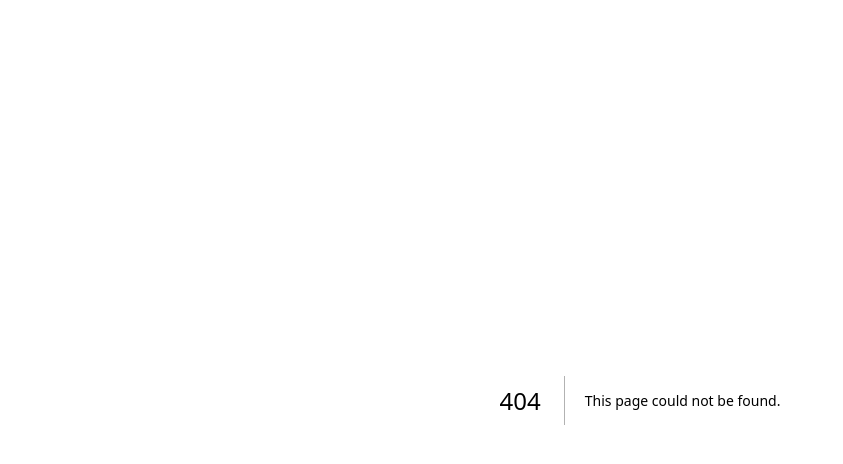
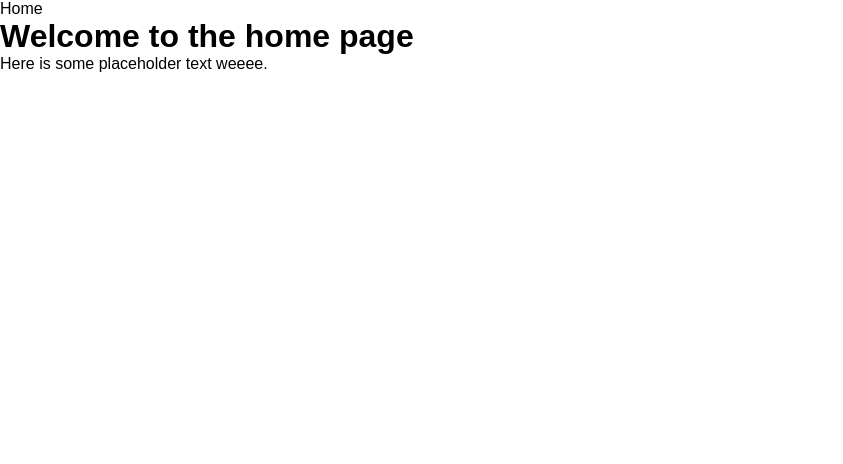
Before and after one commit to derickmoncado/react-next-boilerplate, a Next.js app: page /home in a window 1280 px wide. Before the commit this address had no page. Shown: the top 464 px of the page, without its empty margins (0-843 px from the left). Built offline with nearby package versions, Linux system fonts and the light colour scheme.

Commit message:
Added some dummy pages

```diff
--- /dev/null
+++ b/src/app/home/page.tsx
@@ -0,0 +1,11 @@
+export default function HomePage() {
+	return (
+		<main>
+			<header>
+				<p>Home</p>
+				<h1>Welcome to the home page</h1>
+				<p>Here is some placeholder text weeee.</p>
+			</header>
+		</main>
+	);
+}
--- a/src/app/layout.tsx
+++ b/src/app/layout.tsx
@@ -13,7 +13,9 @@ export default function RootLayout({
 }>) {
 	return (
 		<html lang="en">
-			<body>{children}</body>
+			<body>
+				<main>{children}</main>
+			</body>
 		</html>
 	);
 }
```
Also changed, not shown: src/app/page-1/page.tsx (added, +8 -0 lines), src/app/page-2/page.tsx (added, +8 -0 lines), src/app/page-3/page.tsx (added, +8 -0 lines).
